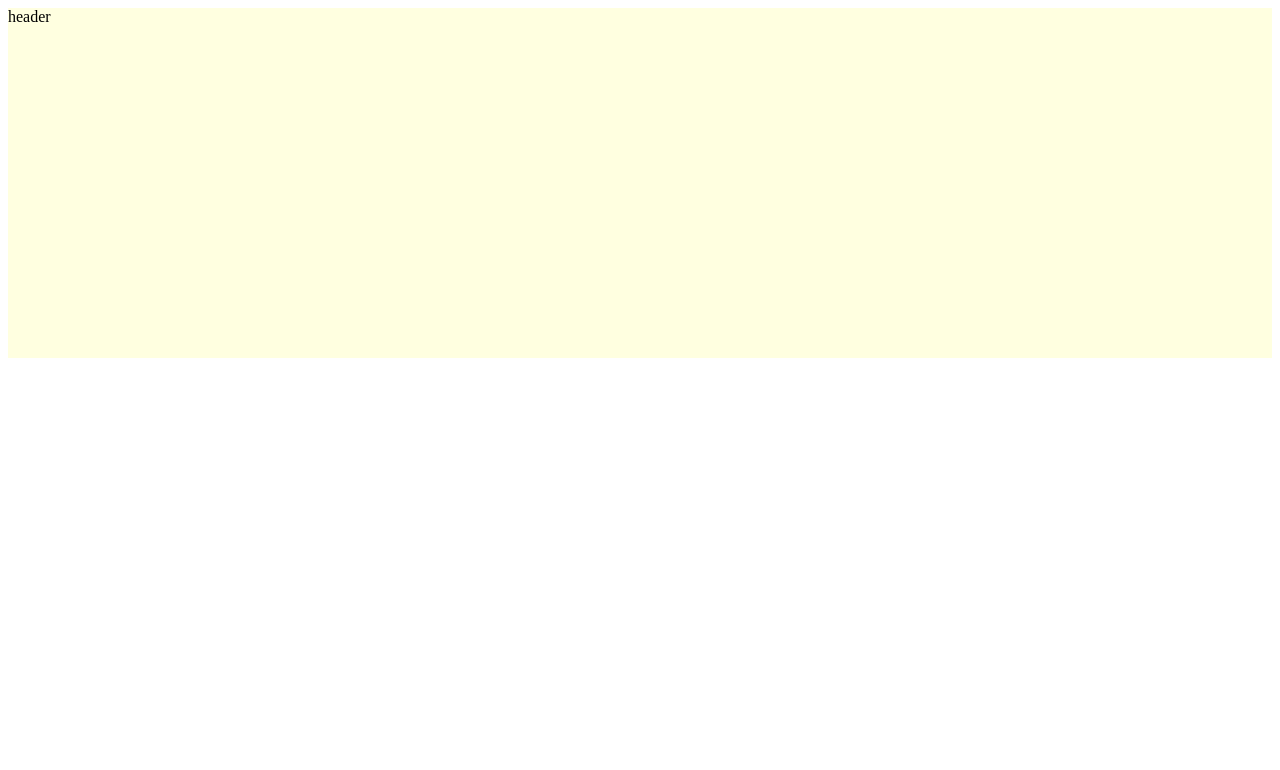
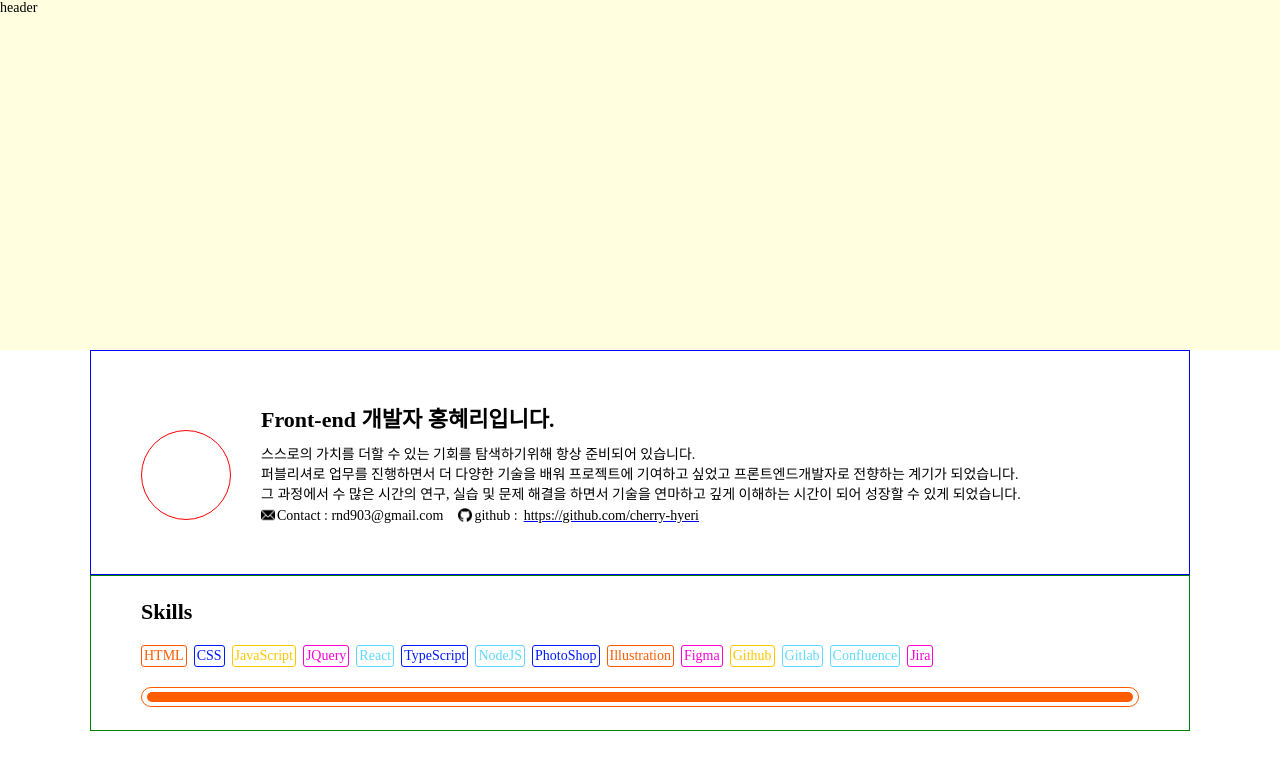
Before and after one commit to cherry-hyeri/protfolio2, a Next.js app: page / in a window 1280 px wide. Shown: the top 770 px of the page. Built offline with nearby package versions, Linux system fonts and the light colour scheme.

Commit message:
skill 컴포넌트

```diff
--- a/pages/_app.js
+++ /dev/null
@@ -1,9 +0,0 @@
-import Layout from "../src/components/layout";
-
-export default function App({ Component, pageProps }) {
-  return (
-    <>
-      <Layout />
-    </>
-  );
-}
--- /dev/null
+++ b/pages/_app.tsx
@@ -0,0 +1,12 @@
+import { Global } from "@emotion/react";
+import { globalStyles } from "../src/commons/styles/globalStyles";
+import Layout from "../src/components/layout";
+
+export default function App({ Component, pageProps }): JSX.Element {
+  return (
+    <>
+    <Global styles={globalStyles} />
+      <Layout />
+    </>
+  );
+}
--- a/src/components/layout/index.tsx
+++ b/src/components/layout/index.tsx
@@ -1,5 +1,13 @@
 import LayoutHeader from "./header/Header.container";
+import LayoutProfile from "./profile/Profile.container";
+import LayoutSkills from "./skills/Skills.container";
 
 export default function Layout() {
-  return <LayoutHeader />;
+  return (
+    <>
+      <LayoutHeader />
+      <LayoutProfile />
+      <LayoutSkills />
+    </>
+  );
 }
--- /dev/null
+++ b/src/components/layout/profile/Profile.container.tsx
@@ -0,0 +1,35 @@
+import Link from "next/link";
+import * as S from "./Profile.style";
+
+export default function LayoutProfile() {
+  return (
+    <S.ProfileWrapper>
+      <S.ProfileImg></S.ProfileImg>
+      <S.Profilecontent>
+        <S.ProfileHedaer>Front-end 개발자 홍혜리입니다.</S.ProfileHedaer>
+        <p>
+          스스로의 가치를 더할 수 있는 기회를 탐색하기위해 항상 준비되어
+          있습니다.
+          <br />
+          퍼블리셔로 업무를 진행하면서 더 다양한 기술을 배워 프로젝트에 기여하고
+          싶었고 프론트엔드개발자로 전향하는 계기가 되었습니다.
+          <br />그 과정에서 수 많은 시간의 연구, 실습 및 문제 해결을 하면서
+          기술을 연마하고 깊게 이해하는 시간이 되어 성장할 수 있게 되었습니다.
+        </p>
+        <div>
+          <S.Contect>
+            <S.IconEmail src="images/email.png" />
+            Contact : rnd903@gmail.com
+          </S.Contect>
+          <S.Github>
+            <S.IconGit src="images/github.png" />
+            github :
+            <Link href="https://github.com/cherry-hyeri">
+              <S.Giturl>https://github.com/cherry-hyeri</S.Giturl>
+            </Link>
+          </S.Github>
+        </div>
+      </S.Profilecontent>
+    </S.ProfileWrapper>
+  );
+}
--- /dev/null
+++ b/src/components/layout/profile/Profile.style.ts
@@ -0,0 +1,62 @@
+import styled from "@emotion/styled"
+
+export const ProfileWrapper = styled.div`
+    width: 1100px;
+    border: 1px solid blue;
+    margin: 0 auto;
+    padding: 50px;
+`
+
+export const ProfileImg = styled.div`
+    border: 1px solid red;
+    width: 90px;
+    height: 90px;
+    border-radius: 50%;
+    display: inline-block;
+`
+
+export const Profilecontent = styled.div`
+    display: inline-block;
+    margin-left: 30px;
+`
+
+export const ProfileHedaer = styled.h2`
+    font-size: 22px;
+    margin-bottom: 10px;
+`
+
+export const Contect = styled.div`
+    margin-top: 5px;
+    display: inline-block;
+`
+
+export const Github = styled.div`
+    margin-top: 5px;
+    margin-left: 15px;
+    display: inline-block;
+`
+
+export const Giturl = styled.span`
+    margin-left: 6px;
+    color: black;
+    text-decoration: none;
+
+    :active {
+        color: black;
+    }
+    :hover {
+        color: gray;
+    }
+`
+
+export const IconEmail = styled.img`
+    width: 14px;
+    vertical-align: text-top;
+    margin-right: 2px;
+`
+
+export const IconGit = styled.img`
+    width: 14px;
+    vertical-align: text-top;
+    margin-right: 2px;
+`
--- /dev/null
+++ b/src/components/layout/skills/Skills.container.tsx
@@ -0,0 +1,34 @@
+import * as S from "./Skills.style";
+
+export default function LayoutSkills() {
+  return (
+    <>
+      <S.Wrapper>
+        <S.Title>Skills</S.Title>
+        <S.SkillBox>
+          <li>
+            <S.Orange>HTML</S.Orange>
+          </li>
+          <li>
+            <S.Blue>CSS</S.Blue>
+          </li>
+          <S.Yellow>JavaScript</S.Yellow>
+          <S.Pink>JQuery</S.Pink>
+          <S.Aqua>React</S.Aqua>
+          <S.Blue>TypeScript</S.Blue>
+          <S.Aqua>NodeJS</S.Aqua>
+          <S.Blue>PhotoShop</S.Blue>
+          <S.Orange>Illustration</S.Orange>
+          <S.Pink>Figma</S.Pink>
+          <S.Yellow>Github</S.Yellow>
+          <S.Aqua>Gitlab</S.Aqua>
+          <S.Aqua>Confluence</S.Aqua>
+          <S.Pink>Jira</S.Pink>
+        </S.SkillBox>
+        <S.ProgressBox>
+          <S.Bar></S.Bar>
+        </S.ProgressBox>
+      </S.Wrapper>
+    </>
+  );
+}
--- /dev/null
+++ b/src/components/layout/skills/Skills.style.ts
@@ -0,0 +1,87 @@
+import styled from "@emotion/styled";
+
+export const Wrapper = styled.div`
+    width: 1100px;
+    margin: 0 auto;
+    padding: 23px 50px;
+    border: 1px solid green;
+`
+
+export const Title = styled.h2`
+    font-size: 22px;
+`
+
+export const SkillBox = styled.ul`
+    margin-top: 20px;
+    display: flex;
+    flex-direction: row;
+    justify-content: flex-start;
+    align-items: center;
+    list-style: none;
+`
+
+export const Orange = styled.p`
+    margin-right: 7px;
+    padding: 2px;
+    color: #ff5c01;
+    border: 1px solid #ff5c01;
+    border-radius: 3px;
+    cursor: pointer;
+`
+
+export const Blue = styled.p`
+    margin-right: 7px;
+    padding: 2px;
+    color: #0019ff;
+    border: 1px solid #0019ff;
+    border-radius: 3px;
+`
+
+export const Yellow = styled.p`
+    margin-right: 7px;
+    padding: 2px;
+    color: #ffc700;
+    border: 1px solid #ffc700;
+    border-radius: 3px;
+`
+
+export const Pink = styled.p`
+    margin-right: 7px;
+    padding: 2px;
+    color: #FF00D6;
+    border: 1px solid #ff00d6;
+    border-radius: 3px;
+`
+
+export const Aqua = styled.p`
+    margin-right: 7px;
+    padding: 2px;
+    color: #61dafb;
+    border: 1px solid #61dafb;
+    border-radius: 3px;
+    cursor: pointer:
+`
+
+export const ProgressBox = styled.div`
+    margin-top: 20px;
+    width: 100%;
+`
+
+export const Bar = styled.div`
+    position: relative;
+    width: 100%;
+    height: 20px;
+    border: 1px solid #ff5c01;
+    border-radius: 30px;
+
+    ::after {
+        content: "";
+        position: absolute;
+        top: 4px;
+        left: 5px;
+        width: 99%;
+        height: 10px;
+        background-color: #ff5c01;
+        border-radius: 30px;
+    }
+`
```
Also changed, not shown: pages/index.tsx (renamed from pages/index.js), public/images/email.png (added), public/images/github.png (added).
